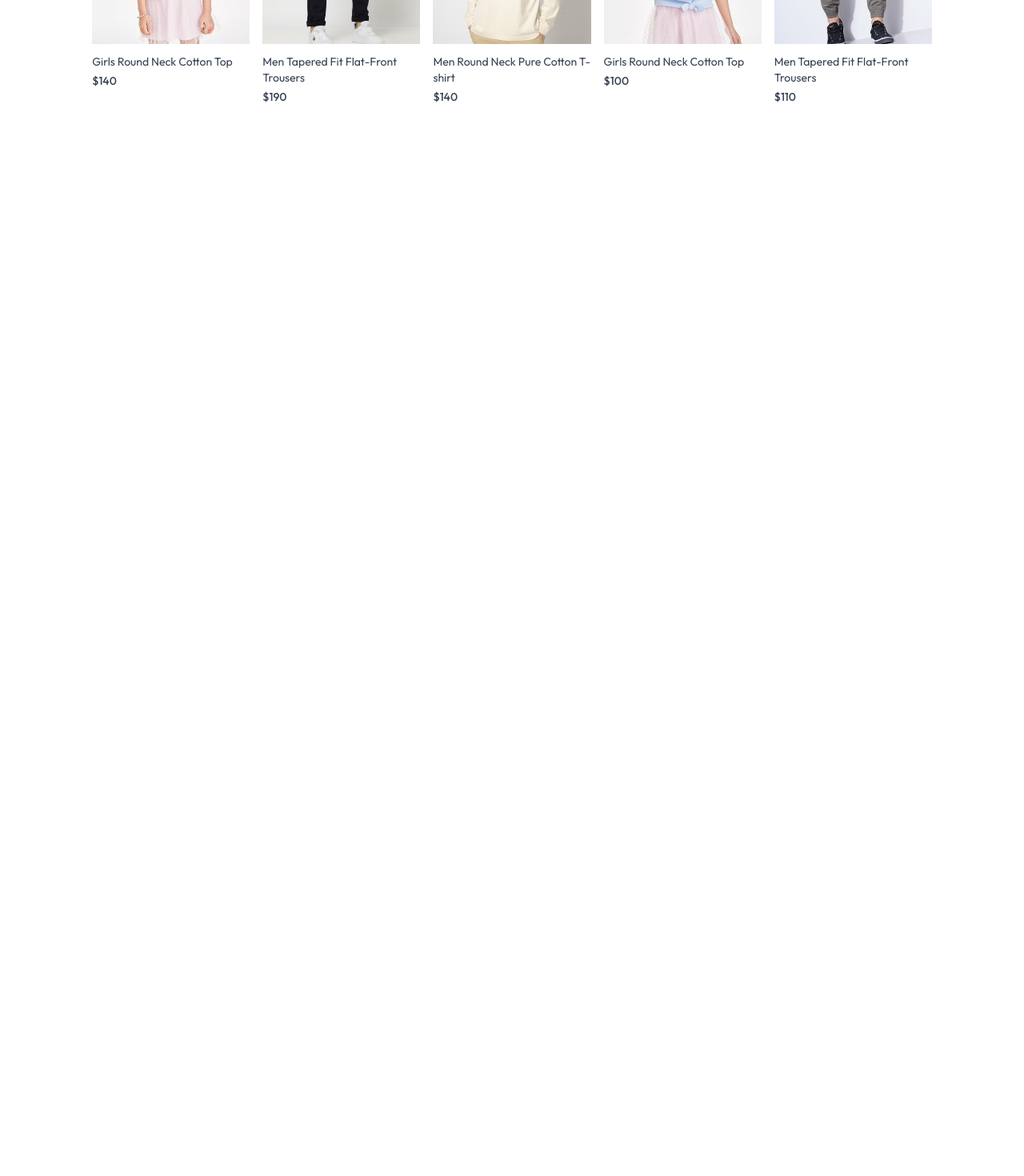
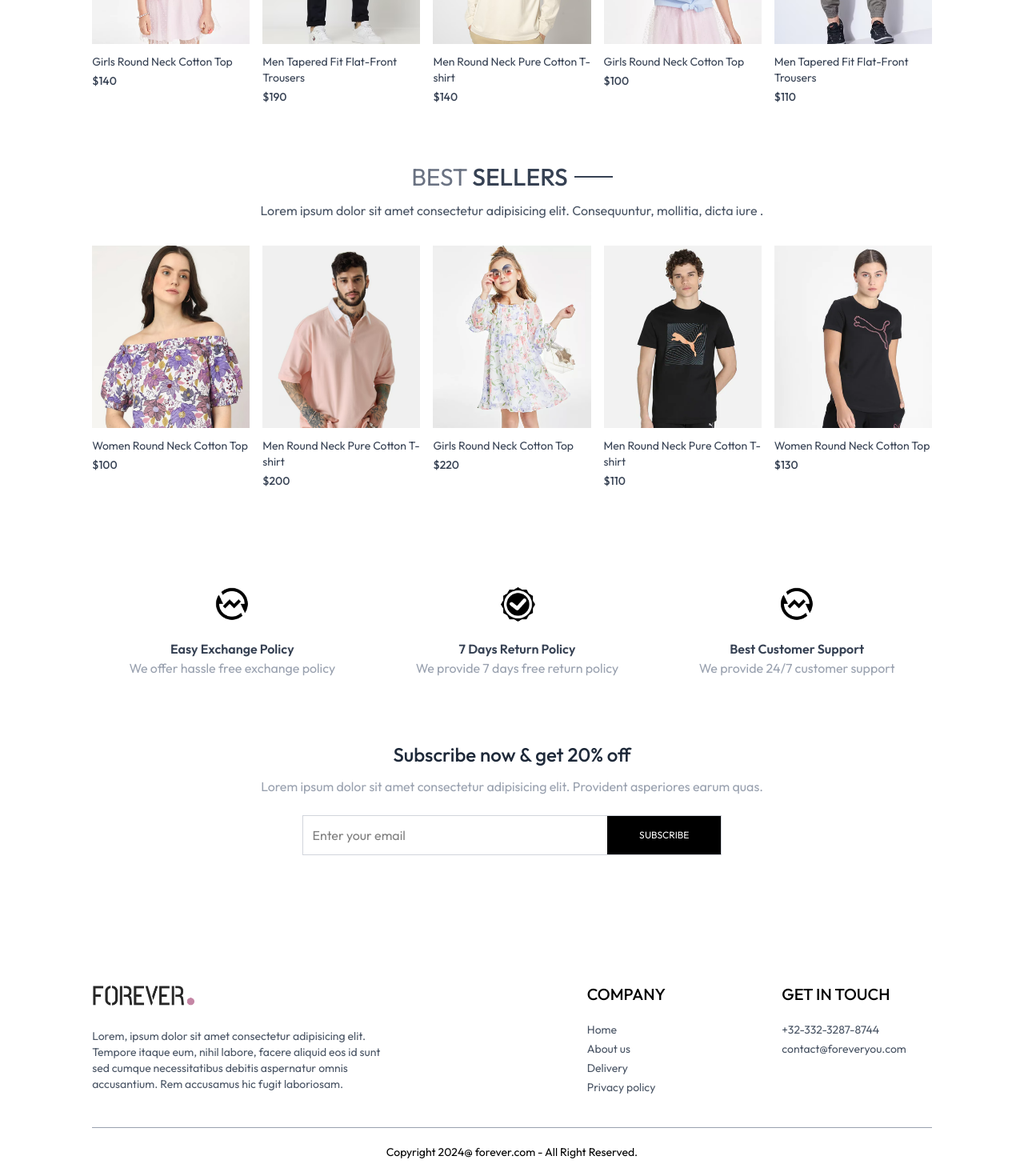
Before and after one commit to Biniambatu/E-COMMERCE_react_frontend, a React (Vite) app: page / in a window 1280 px wide. Shown: the part 1178-2648 px from the top of the page at 80% size. Before the commit the page ends 1349 px from the top, so only its background shows below. Built offline with nearby package versions, Linux system fonts and the light colour scheme.

Commit message:
filter and sort

```diff
--- a/src/App.tsx
+++ b/src/App.tsx
@@ -1,12 +1,14 @@
 import React from 'react'
 import AllRoutes from './Routes/AllRoutes'
 import Navbar from './Components/Navbar'
+import Footer from './Components/Footer'
 
 const App = () => {
   return (
     <div className='px-4 sm:px-[5vw] md:px-[7vw] lg:px-[9vw]' >
       <Navbar/>
       <AllRoutes/>
+      <Footer/>
     </div>
   )
 }
--- /dev/null
+++ b/src/Components/BestSeller.tsx
@@ -0,0 +1,35 @@
+import React, { useContext, useEffect, useState } from 'react'
+import { ShopContext } from '../Context/ShopContext'
+import ProductItems from './ProductItems'
+import Title from './Title'
+
+const BestSeller = () => {
+
+  const { products }:any = useContext(ShopContext)
+  const [bestSeller, setBestSeller] = useState([])
+
+  useEffect(() => {
+    const bestproduct = products.filter((item:any) => item.bestseller)
+    setBestSeller(bestproduct.slice(0,5))
+  },[products])
+
+  return (
+    <div className='my-10'>
+      <div className='text-center text-3xl py-8'>
+        <Title text1={'BEST'} text2={'SELLERS'}/>
+        <p className='w-3/4 m-auto text-xs sm:text-sm md:text-base text-gray-600'>
+        Lorem ipsum dolor sit amet consectetur adipisicing elit. Consequuntur, mollitia, dicta iure .
+        </p>
+      </div>
+
+      <div className='grid grid-cols-2 sm:grid-cols-3 md:grid-cols-4 lg:grid-cols-5 gap-4 gap-y-6'>
+          {bestSeller.map((items,index) => (
+              <ProductItems key={index} items={items}/>
+           ))}
+      </div>
+
+    </div>
+  )
+}
+
+export default BestSeller
--- /dev/null
+++ b/src/Components/Footer.tsx
@@ -0,0 +1,42 @@
+import React from 'react'
+import { assets } from '../assets/assets'
+
+const Footer = () => {
+  return (
+    <div>
+        <div className='flex flex-col sm:grid grid-cols-[3fr_1fr_1fr] gap-14 my-10 mt-40 text-sm'>
+
+            <div>
+                <img className='mb-5 w-32' src={assets.logo}  alt="" />
+                <p className='w-full md:w-2/3 text-gray-600'>
+                Lorem, ipsum dolor sit amet consectetur adipisicing elit. Tempore itaque eum, nihil labore, facere aliquid eos id sunt sed cumque necessitatibus debitis aspernatur omnis accusantium. Rem accusamus hic fugit laboriosam.
+                </p>
+            </div>
+
+            <div>
+                <p className='text-xl font-medium mb-5'>COMPANY</p>
+                <ul className='flex flex-col gap-1 text-gray-600'>
+                    <li>Home</li>
+                    <li>About us</li>
+                    <li>Delivery</li>
+                    <li>Privacy policy</li>
+                </ul>
+            </div>
+            <div>
+                <p className='text-xl font-medium mb-5'>GET IN TOUCH</p>
+                <ul className='flex flex-col gap-1 text-gray-600'>
+                    <li>+32-332-3287-8744</li>
+                    <li>contact@foreveryou.com</li>
+                </ul>
+            </div>
+        </div>
+        <div>
+            <hr className='border-gray-400'/>
+            <p className='py-5 text-sm text-center'>Copyright 2024@ forever.com - All Right Reserved.</p>
+        </div>
+
+    </div>
+  )
+}
+
+export default Footer
--- a/src/Components/LatestCollection.tsx
+++ b/src/Components/LatestCollection.tsx
@@ -5,7 +5,7 @@
 
 const LatestCollection = () => {
 
-  const { products } = useContext(ShopContext)
+  const { products }:any = useContext(ShopContext)
   const [latestProducts, setLatestProducts] = useState([])
 
   useEffect(() => {
--- a/src/Components/Navbar.tsx
+++ b/src/Components/Navbar.tsx
@@ -8,7 +8,7 @@
 
   return (
     <div className='flex items-center justify-between py-5 font-medium'>
-      <img src={assets.logo} className='w-36' alt="" />
+      <Link to='/'><img src={assets.logo} className='w-36' alt="" /></Link>
       <ul className='hidden sm:flex gap-5 text-sm text-gary-700 '>
         <NavLink to='/' className='flex flex-col items-center gap-1'>
             <p>HOME</p>
@@ -46,14 +46,17 @@
         </Link>
         <img onClick={() => setVisible(true)} src={assets.menu_icon} className='w-5 cursor-pointer sm:hidden' alt="" />
       </div>
+
+
       {/* sidebarmenu for small screen */}
+
       <div className={`absolute top-0 right-0 bottom-0 overflow-hidden bg-white transition-all ${visible ? 'w-full' : 'w-0'}`}>
         <div className='flex flex-col text-gray-600'>
           <div onClick={() => setVisible(false)} className='flex items-center gap-4 p-3 cursor-pointer'>
             <img className='h-4 rotate-180' src={assets.dropdown_icon} alt="" />
             <p>Back</p>
           </div>
-          <NavLink onClick={() => setVisible(false)} className='py-2 pl-6 border' to='/' >HOME</NavLink>
+          <NavLink to onClick={() => setVisible(false)} className='py-2 pl-6 border' to='/' >HOME</NavLink>
           <NavLink onClick={() => setVisible(false)} className='py-2 pl-6 border' to='/collection' >COLLECTION</NavLink>
           <NavLink onClick={() => setVisible(false)} className='py-2 pl-6 border' to='/about' >ABOUT</NavLink>
           <NavLink onClick={() => setVisible(false)} className='py-2 pl-6 border' to='/contact' >CONTACT</NavLink>
--- /dev/null
+++ b/src/Components/NewsLetterBox.tsx
@@ -0,0 +1,23 @@
+
+
+const NewsLetterBox = () => {
+
+ const onSubmitHandler = (event) => {
+    event.preventDefault()
+ }
+
+  return (
+    <div className='text-center'>
+        <p className='text-2xl font-medium text-gray-800'>Subscribe now & get 20% off</p>
+        <p className='text-gray-400 mt-3'>
+            Lorem ipsum dolor sit amet consectetur adipisicing elit. Provident asperiores earum quas.
+        </p>
+        <form onSubmit={onSubmitHandler} className='w-full sm:w-1/2 flex items-center gap-3 mx-auto my-6 border border-gray-300 pl-3'>
+            <input className='w-full sm:flex-1 outline-none' type="email" placeholder='Enter your email' />
+            <button className='bg-black text-white text-xs px-10 py-4' type='submit'>SUBSCRIBE</button>
+        </form>
+    </div>
+  )
+}
+
+export default NewsLetterBox
--- /dev/null
+++ b/src/Components/OurPolicy.tsx
@@ -0,0 +1,26 @@
+
+import { assets } from '../assets/assets'
+
+const OurPolicy = () => {
+  return (
+    <div className='flex flex-col sm:flex-row justify-around gap-12 sm:gap-2 text-center py-20 text-xs sm:text-sm md:text-base text-gray-700'>
+        <div>
+            <img className='w-12 m-auto mb-5' src={assets.exchange_icon} alt="" />
+            <p className='font-semibold'>Easy Exchange Policy</p>
+            <p className='text-gray-400'>We offer hassle free exchange policy</p>
+        </div>
+        <div>
+            <img className='w-12 m-auto mb-5' src={assets.quality_icon} alt="" />
+            <p className='font-semibold'>7 Days Return Policy</p>
+            <p className='text-gray-400'>We provide 7 days free return policy</p>
+        </div>
+        <div>
+            <img className='w-12 m-auto mb-5' src={assets.exchange_icon} alt="" />
+            <p className='font-semibold'>Best Customer Support</p>
+            <p className='text-gray-400'>We provide 24/7 customer support</p>
+        </div>
+    </div>
+  )
+}
+
+export default OurPolicy
--- a/src/Components/ProductItems.tsx
+++ b/src/Components/ProductItems.tsx
@@ -3,11 +3,11 @@
 import { Link } from 'react-router-dom'
 
 const ProductItems = ({items}:any) => {
- const {id, image, name, price} = items;
- const { currency } = useContext(ShopContext)
+ const { _id, image, name, price} = items;
+ const { currency }:any = useContext(ShopContext)
 
   return (
-    <Link className='text-gray-700 cursor-pointer' to={`/product/${id}`}>
+    <Link className='text-gray-700 cursor-pointer' to={`/product/${_id}`}>
         <div className='overflow-hidden'>
             <img className='hover:scale-110 transition ease-in-out' src={image[0]} alt="" />
         </div>
--- a/src/Pages/Collection.tsx
+++ b/src/Pages/Collection.tsx
@@ -1,8 +1,84 @@
-import React from 'react'
+import { useContext, useEffect, useState } from "react"
+import { ShopContext } from "../Context/ShopContext"
+import { assets } from "../assets/assets"
+import Title from "../Components/Title"
+import ProductItems from "../Components/ProductItems"
+
 
 const Collection = () => {
+
+  const { products } = useContext(ShopContext)
+  const [ showFilter, setShowFilter ] = useState(false)
+  const [ filterProducts, setFilterProducts ] = useState([])
+
+  useEffect(() => {
+    setFilterProducts(products)
+  })
+
   return (
-    <div>Collection</div>
+    <div className="flex flex-col sm:flex-row gap-1 sm:gap-10 pt-10 border-t">
+
+      {/* {filter options } */}
+      <div className="min-w-60">
+        <p onClick={() => setShowFilter(!showFilter)} className="my-2 text-xl flex items-center curser-pointer gap-2">FILTERS
+          <img className={`h-3 sm:hidden ${showFilter ? 'rotate-90':''}`}  src={assets.dropdown_icon} alt="" />
+        </p>
+        {/* category filter */}
+        <div className={`border border-gray-300 pl-5 py-3 mt-6 ${showFilter ? "" : 'hidden'} sm:block`}>
+          <p className="mb-3 text-sm font-medium">CATEGORIES</p>
+          <div className="flex flex-col gap-2 text-sm font-light text-gray-700 ">
+            <p className="flex gap-2">
+              <input className="w-3" type="checkbox" value={'Men'}/> Men
+            </p>
+            <p className="flex gap-2">
+              <input className="w-3" type="checkbox" value={'Women'}/> Women
+            </p>
+            <p className="flex gap-2">
+              <input className="w-3" type="checkbox" value={'Kids'}/> Kids
+            </p>
+          </div>
+        </div>
+
+        {/* subcategory filter */}
+        <div className={`border border-gray-300 pl-5 py-3 my-5 ${showFilter ? "" : 'hidden'} sm:block`}>
+            <p className="mb-3 text-sm font-medium">TYPE</p>
+            <div className="flex flex-col gap-2 text-sm font-light text-gray-700 ">
+              <p className="flex gap-2">
+                <input className="w-3" type="checkbox" value={'Topwear'}/> Topwear
+              </p>
+              <p className="flex gap-2">
+                <input className="w-3" type="checkbox" value={'Bottomwear'}/> Bottomwear
+              </p>
+              <p className="flex gap-2">
+                <input className="w-3" type="checkbox" value={'Winterwear'}/> Winterwear
+              </p>
+            </div>
+          </div>
+        </div>
+
+        {/* right side */}
+        <div className="flex-1">
+
+          <div className="flex justify-between text-base sm:text-2xl mb-4">
+            <Title text1={'ALL'} text2={'COLLECTIONS'}></Title>
+
+            {/* product sort */}
+            <select className="border-2 border-gray-300 text-sm px-2">
+              <option value="relavent">Sort by: Relavent</option>
+              <option value="low-high">Sort by: Low to High</option>
+              <option value="high-low">Sort by: High to Low</option>
+            </select>
+          </div>
+
+          {/* map product */}
+          <div className="grid grid-cols-2 md:grid-cols-3 lg:grid-cols-4 gap-4 gap-y-6">
+            { filterProducts.map(( items, index ) => (
+               <ProductItems key={index} items={items}/>
+            )) }
+          </div>
+        </div>
+
+    </div>
   )
 }
 
--- a/src/Pages/Home.tsx
+++ b/src/Pages/Home.tsx
@@ -1,12 +1,18 @@
 import React from 'react'
 import Hero from '../Components/Hero'
 import LatestCollection from '../Components/LatestCollection'
+import BestSeller from '../Components/BestSeller'
+import OurPolicy from '../Components/OurPolicy'
+import NewsLetterBox from '../Components/NewsLetterBox'
 
 const Home = () => {
   return (
     <div>
       <Hero/>
       <LatestCollection/>
+      <BestSeller/>
+      <OurPolicy/>
+      <NewsLetterBox/>
     </div>
   )
 }
--- a/src/index.css
+++ b/src/index.css
@@ -13,3 +13,10 @@
     font-weight: 400;
     font-style: normal;
   }
+
+ @media (max-width:640px){
+    a.active{
+        background-color: black;
+        color: white;
+    }
+ }
```
